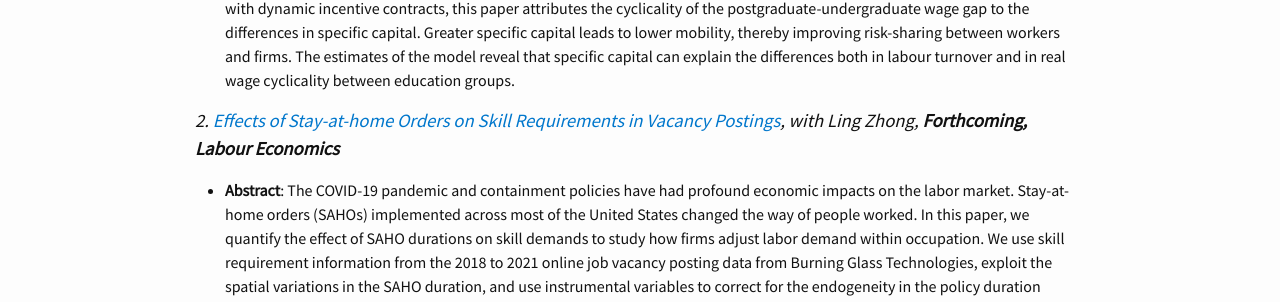
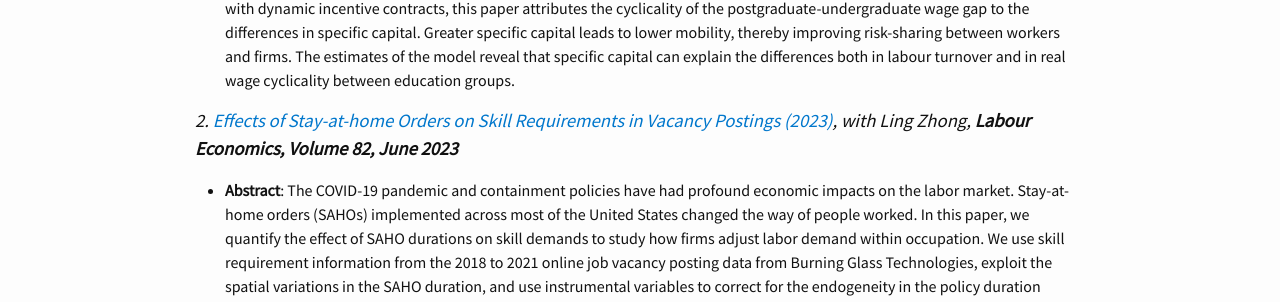
Before and after one commit to lionup/lionup.github.io, a Jekyll site: the page built from research/research.md, in a window 1280 px wide. Shown: the part 432-734 px from the top of the page. Built offline with Jekyll 4.4.1, drawn with Linux system fonts in a browser that asks for light colours.

Commit message:
modify Readme

```diff
--- a/research/research.md
+++ b/research/research.md
@@ -16,7 +16,7 @@ permalink: /research/
   * **Abstract**: Postgraduate degree holders experience lower cyclical variation in real wages than those with undergraduate degrees. Moreover, postgraduate jobs require more specific human capital and take longer to adapt to. Using an equilibrium search model with dynamic incentive contracts, this paper attributes the cyclicality of the postgraduate-undergraduate wage gap to the differences in specific capital. Greater specific capital leads to lower mobility, thereby improving risk-sharing between workers and firms. The estimates of the model reveal that specific capital can explain the differences both in labour turnover and in real wage cyclicality between education groups.
 
 
-### 2. [Effects of Stay-at-home Orders on Skill Requirements in Vacancy Postings](https://drive.google.com/file/d/1LF5lhpLsD3hOyJSRvYHh_mDSRIRS78FN/view?usp=sharing){:target="_blank"}, with Ling Zhong, **Forthcoming, Labour Economics**
+### 2. [Effects of Stay-at-home Orders on Skill Requirements in Vacancy Postings (2023)](https://drive.google.com/file/d/1LF5lhpLsD3hOyJSRvYHh_mDSRIRS78FN/view?usp=sharing){:target="_blank"}, with Ling Zhong, **Labour Economics, Volume 82, June 2023**
 
   * **Abstract**: The COVID-19 pandemic and containment policies have had profound economic impacts on the labor market. Stay-at-home orders (SAHOs) implemented across most of the United States changed the way of people worked. In this paper, we quantify the effect of SAHO durations on skill demands to study how firms adjust labor demand within occupation. We use skill requirement information from the 2018 to 2021 online job vacancy posting data from Burning Glass Technologies, exploit the spatial variations in the SAHO duration, and use instrumental variables to correct for the endogeneity in the policy duration related to local social and economic factors. We find that policy durations have persistent impacts on the labor demand after restrictions are lifted. Longer SAHOs motivate management style transformation from people-oriented to operation-oriented by requiring more of operational and administrative skills and less of personality and people management skills to carry out standard workflows. SAHOs also change the focus of interpersonal skill demands from specific customer services to general communication such as social and writing skills. SAHOs more thoroughly affect occupations with partial work-from-home capacity. The evidence suggests SAHOs change management structure and communication in firms.
 
```
